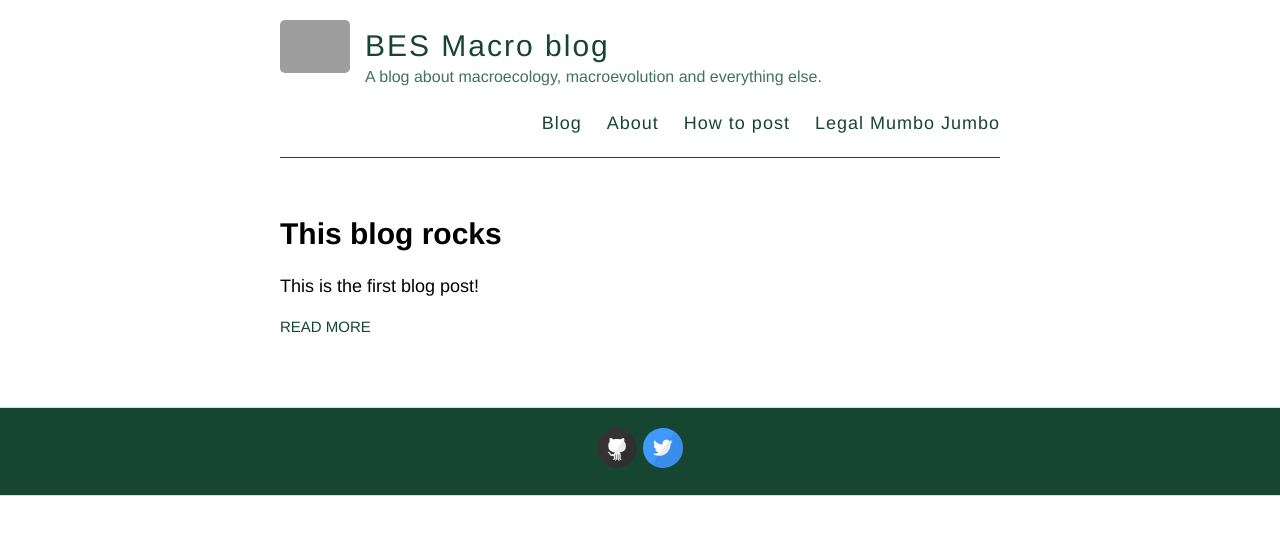
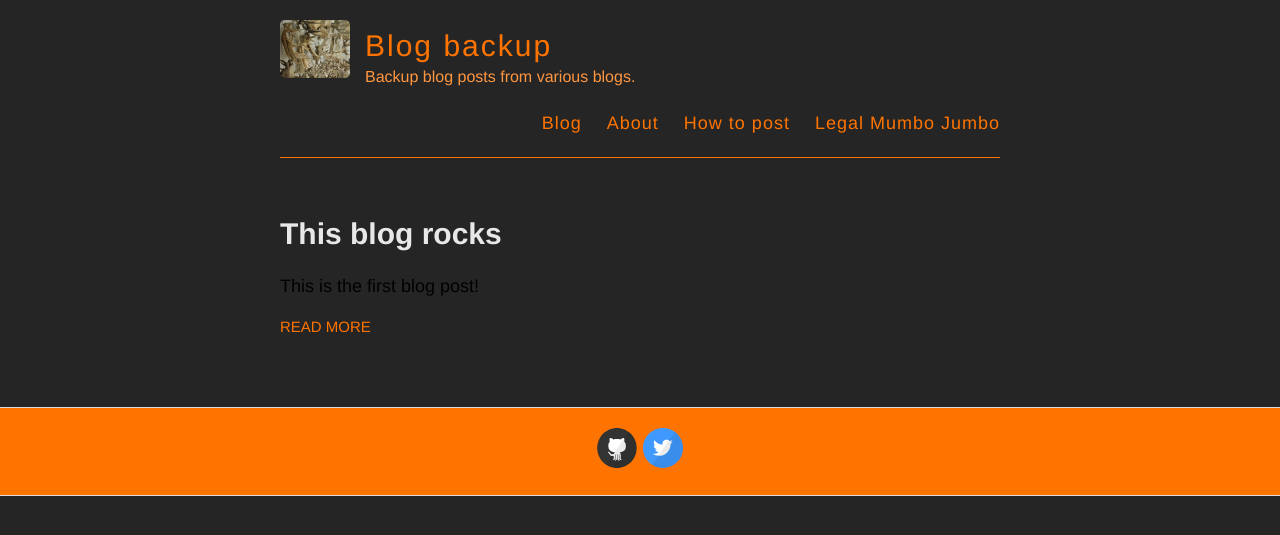
Before and after one commit to TGuillermeBlog/TGuillermeBlog.github.io, a Jekyll site: the page built from index.html, in a window 1280 px wide. Shown: the top 535 px of the page. Built offline with Jekyll 4.4.1, drawn with Linux system fonts in a browser that asks for light colours; Markdown is read by kramdown in place of the engine named in the settings; grey boxes are pictures that could not be loaded.

Commit message:
Style updates

```diff
--- a/_config.yml
+++ b/_config.yml
@@ -3,13 +3,13 @@
 #
 
 # Name of your site (displayed in the header)
-name: BES Macro blog
+name: Blog backup
 
 # Short bio or description (displayed in the header)
-description: A blog about macroecology, macroevolution and everything else.
+description: Backup blog posts from various blogs.
 
 # URL of your avatar or profile pic (you could use your GitHub profile pic)
-avatar: https://raw.githubusercontent.com/BESMacro/BESMacro.github.io/master/images/Blog_logo.gif
+avatar: https://raw.githubusercontent.com/TGuillermeBlog/TGuillermeBlog.github.io/master/images/antlers.jpg
 
 #
 # Flags below are optional
@@ -21,12 +21,12 @@ footer-links:
   email:
   facebook:
   flickr:
-  github: BESMacro/BESMacro.github.io
+  github: TGuillerme/TGuillerme.github.io
   instagram:
   linkedin:
   pinterest:
   rss: # just type anything here for a working RSS icon, make sure you set the "url" above!
-  twitter: BESMacroecol
+  twitter: TGuillerme
   stackoverflow: # your stackoverflow profile, e.g. "users/50476/bart-kiers"
   youtube: # channel/<your_long_string> or user/<user-name>
   googleplus: # anything in your profile username that comes after plus.google.com/
@@ -41,7 +41,7 @@ google_analytics:
 
 # Your website URL (e.g. http://barryclark.github.io or http://www.barryclark.co)
 # Used for Sitemap.xml and your RSS feed
-url: http://besmacro.github.io
+url: http://TGuillermeBlog.github.io
 
 # If you're hosting your site at a Project repository on GitHub pages
 # (http://yourusername.github.io/repository-name)
--- a/_sass/_variables.scss
+++ b/_sass/_variables.scss
@@ -6,6 +6,15 @@
 // Colors
 $blue: #4183C4;
 $BESGreen: #164632;
+$background1: #252525;
+$background2: #2a2a29;
+$background3: #1c1c1c;
+$lightGrey1: #e8e8e8;
+$lightGrey2: #b6b6b6;
+$lightGrey3: #666666;
+$darkGrey1: #434343;
+$orange1: #ff7400;
+$orange2: #ff9640;
 
 // Grays
 $black: #000;
--- a/style.scss
+++ b/style.scss
@@ -18,7 +18,7 @@ html {
 }
 
 body {
-	background: $white;
+	background: $background1;
   font: 18px/1.4 $helvetica;
   color: $black;
 }
@@ -32,7 +32,7 @@ body {
 
 h1, h2, h3, h4, h5, h6 {
   font-family: $helveticaNeue;
-  color: $black;
+  color: $lightGrey1;
   font-weight: bold;
 
   line-height: 1.7;
@@ -61,7 +61,7 @@ h3 {
 
 h4 {
   font-size: 18px;
-  color: $lightGreen;
+  color: $orange1;
 }
 
 p {
@@ -69,11 +69,11 @@ p {
 }
 
 a {
-  color: $BESGreen;
+  color: $orange1;
   text-decoration: none;
 	cursor: pointer;
   &:hover, &:active {
-    color: $lightGreen;
+    color: $orange2;
   }
 }
 
@@ -117,17 +117,17 @@ img {
 
 .date {
   font-style: italic;
-  color: $gray;
+  color: $lightGrey2;
 }
 
 // Specify the color of the selection
 ::-moz-selection {
-  color: $black;
-  background: $lightGreen;
+  color: $darkGrey1;
+  background: $lightGrey3;
 }
 ::selection {
-  color: $black;
-  background: $lightGreen;
+  color: $darkGrey1;
+  background: $lightGrey3;
 }
 
 // Nicolas Gallagher's micro clearfix hack
@@ -156,7 +156,7 @@ img {
 
 .masthead {
   padding: 20px 0;
-  border-bottom: 1px solid $darkGreen;
+  border-bottom: 1px solid $orange1;
 
   @include mobile {
     text-align: center;
@@ -192,7 +192,7 @@ img {
 
 .site-name {
   margin: 0;
-  color: $darkGreen;
+  color: $orange1;
   cursor: pointer;
   font-family: $helveticaNeue;
   font-weight: 500;
@@ -202,7 +202,7 @@ img {
 
 .site-description {
   margin: -5px 0 0 0;
-  color: $lightGreen;
+  color: $orange2;
   font-size: 16px;
 
   @include mobile {
@@ -225,14 +225,14 @@ nav {
 
   a {
     margin-left: 20px;
-    color: $darkGreen;
+    color: $orange1;
     text-align: right;
     font-weight: 300;
     letter-spacing: 1px;
 
     @include mobile {
       margin: 0 10px;
-      color: $BESGreen;
+      color: $orange1;
     }
   }
 }
@@ -254,9 +254,9 @@ nav {
 .post {
   blockquote {
     margin: 1.8em .8em;
-    border-left: 2px solid $gray;
+    border-left: 2px solid $lightGrey1;
     padding: 0.1em 1em;
-    color: $gray;
+    color: $lightGrey1;
     font-size: 22px;
     font-style: italic;
   }
@@ -275,7 +275,7 @@ nav {
   margin-top: 50px;
   border-top: 1px solid #ddd;
   border-bottom: 1px solid #ddd;
-  background-color: $darkGreen;
+  background-color: $orange1;
 }
 
 footer {
```
Also changed, not shown: images/antlers.jpg (added).
